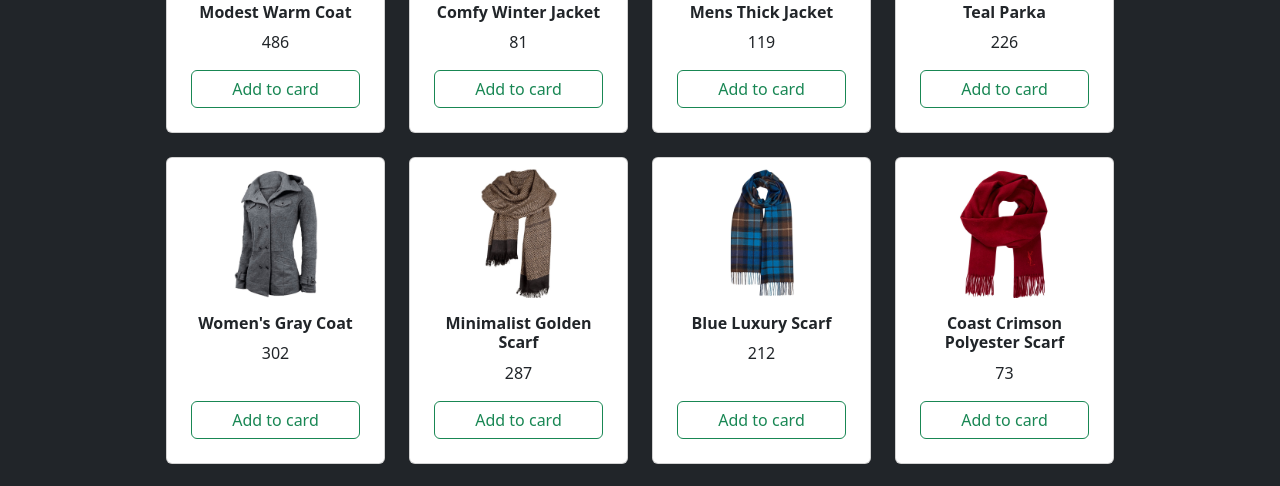
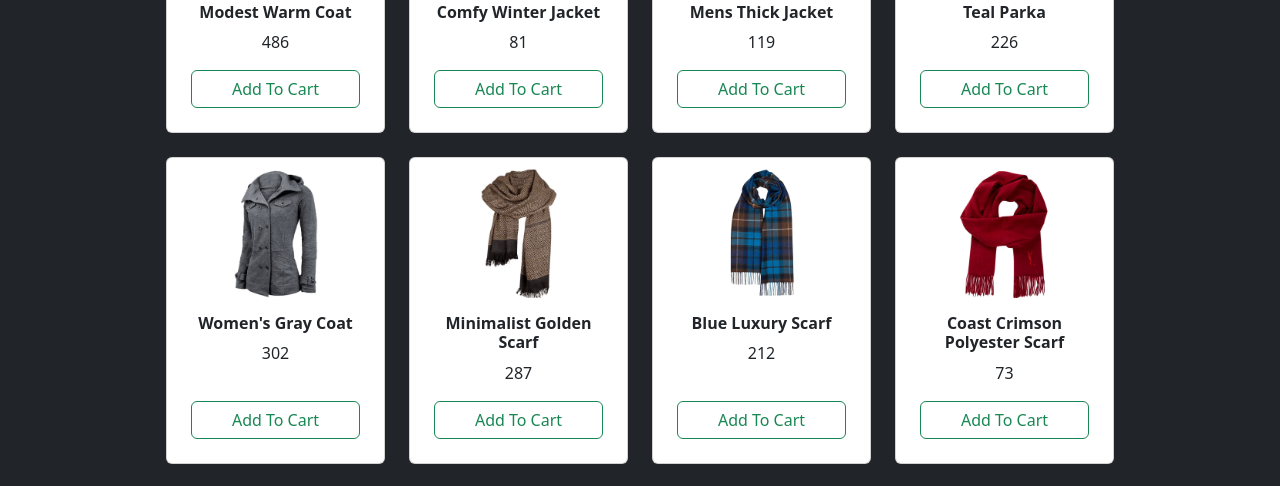
Before and after one commit to maja4s91/react-shop, a React (Create React App) app: page / in a window 1280 px wide. Shown: the part 250-736 px from the top of the page. Built offline with nearby package versions, Linux system fonts and the light colour scheme.

Commit message:
Conditional component added

```diff
--- /dev/null
+++ b/src/components/extra/Condition.jsx
@@ -0,0 +1,7 @@
+export default function Condition({
+  test = true,
+  success = <></>,
+  fail = <></>,
+}) {
+  return test ? success : fail;
+}
--- a/src/components/products/ProductButton.jsx
+++ b/src/components/products/ProductButton.jsx
@@ -1,15 +1,33 @@
-import { useDispatch } from "react-redux";
+import { useDispatch, useSelector } from "react-redux";
 import { actions as cartAction } from "../../global/slices/cartSlice";
+import Condition from "../extra/Condition";
 
 export default function ProductButton({ product }) {
   const dispatch = useDispatch();
 
+  const { items } = useSelector((state) => state.cart);
+
+  const isInCart = Boolean(items.find((i) => i.id === product.id));
+
   return (
-    <button
-      onClick={() => dispatch(cartAction.addToCart(product))}
-      className="btn btn-outline-success d-block w-100 "
-    >
-      Add to card
-    </button>
+    <Condition
+      test={isInCart}
+      success={
+        <button
+          onClick={() => dispatch(cartAction.removeFromCart(product))}
+          className="btn btn-outline-danger d-block w-100 "
+        >
+          Remove From Cart
+        </button>
+      }
+      fail={
+        <button
+          onClick={() => dispatch(cartAction.addToCart(product))}
+          className="btn btn-outline-success d-block w-100 "
+        >
+          Add To Cart
+        </button>
+      }
+    />
   );
 }
--- a/src/global/slices/cartSlice.js
+++ b/src/global/slices/cartSlice.js
@@ -14,10 +14,16 @@ export const { actions, reducer } = createSlice({
   reducers: {
     addToCart(state, { payload }) {
       // Push to cart
-      console.log("Product added");
+
+      state.items.push({ ...payload, quantity: 1 });
     },
     removeFromCart(state, { payload }) {
       // remove this item(payload) from cart array
+
+      // find index of payload that will be removed
+      const index = state.items.findIndex((i) => i.id === payload.id);
+      //remove payload from array that has specific index
+      state.items.splice(index, 1);
     },
   },
 });
--- a/src/pages/Single.jsx
+++ b/src/pages/Single.jsx
@@ -33,7 +33,7 @@ export default function Single() {
           <h2 className="fs-1 fw-bold">{single.name}</h2>
           <div className="fs-5 mb-2">{single.price}</div>
           <p className="lead">{single.description}</p>
-          <ProductButton />
+          <ProductButton product={single} />
         </div>
       </div>
       {/* div row */}
```
